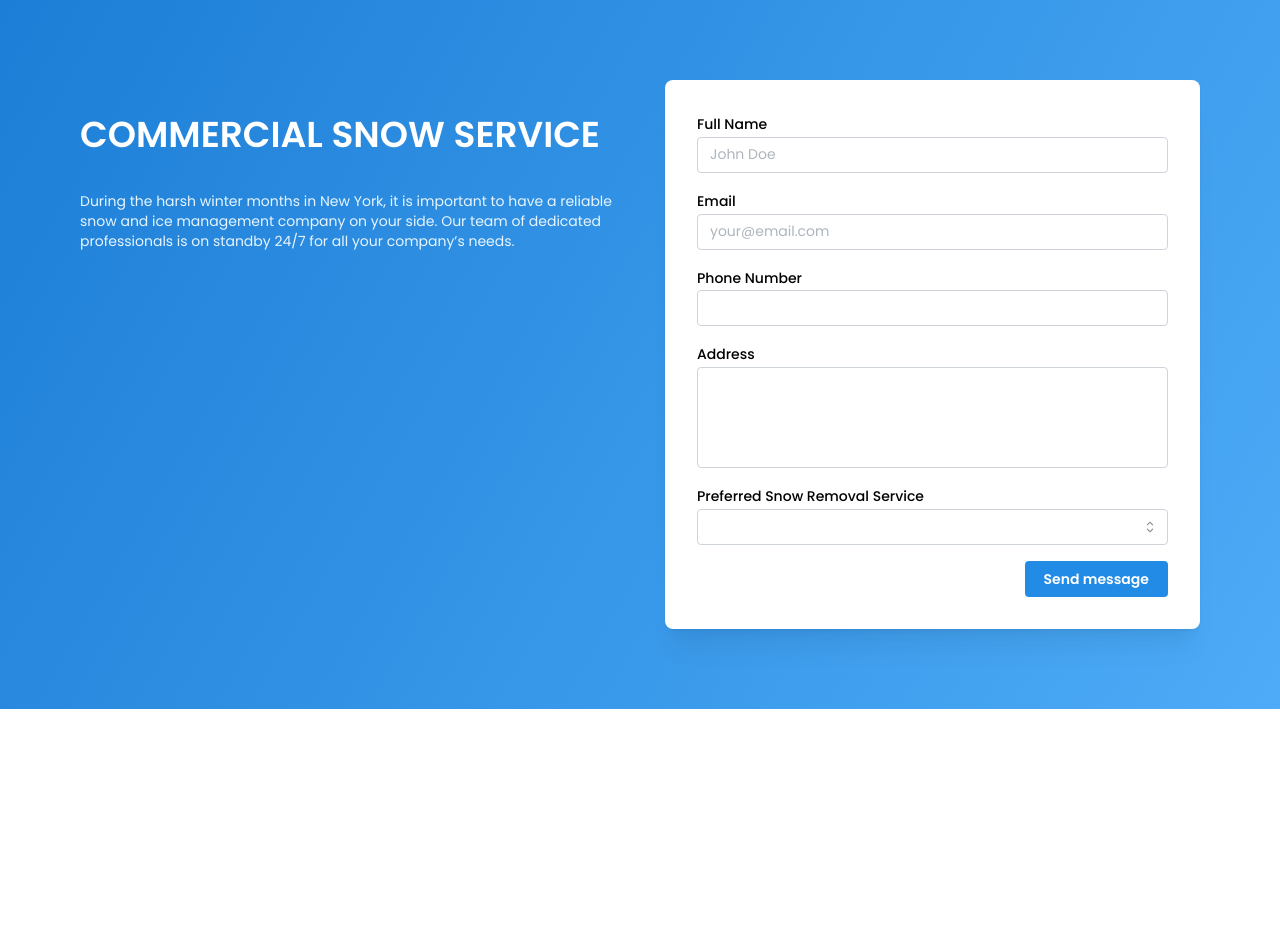
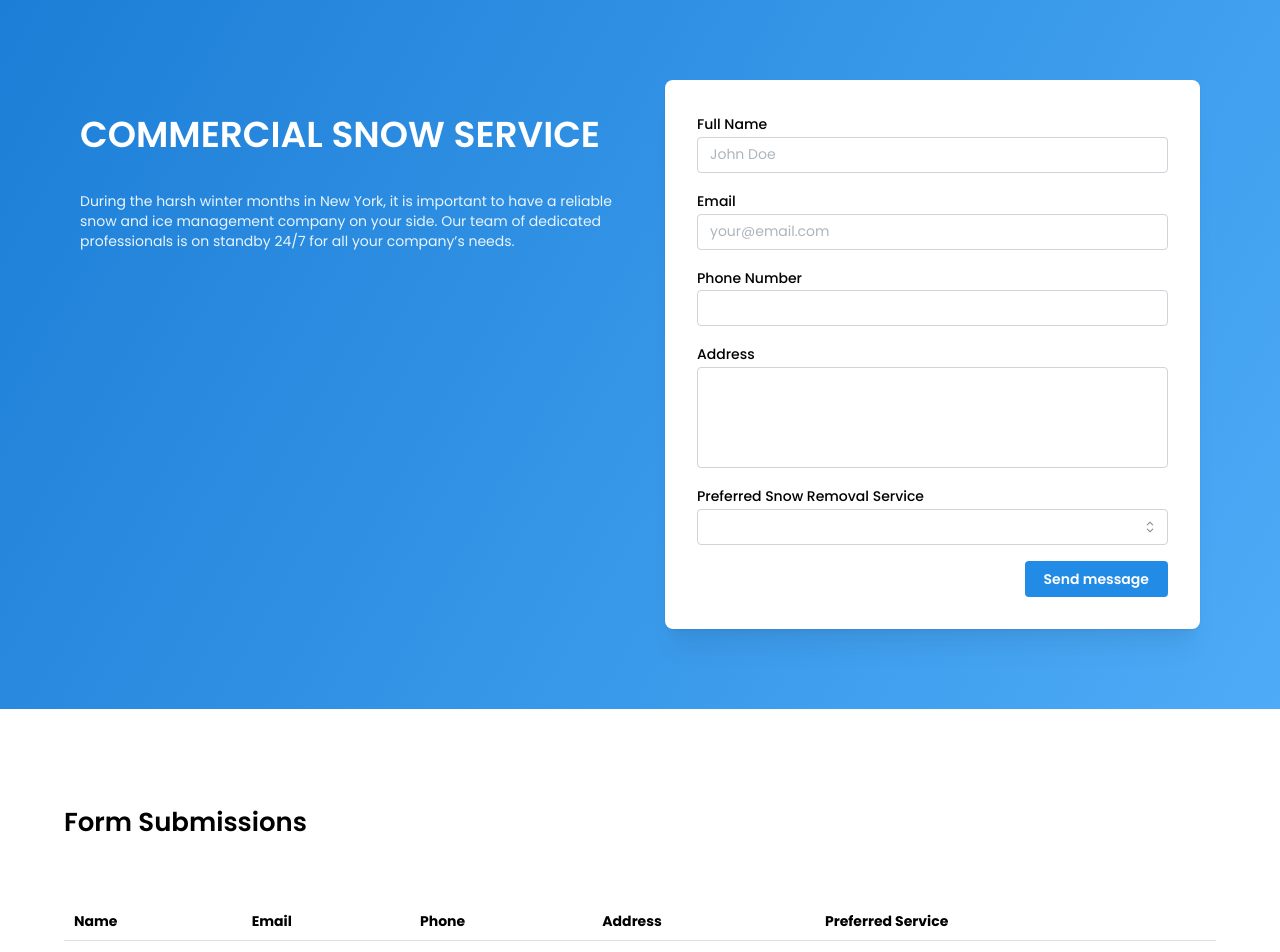
Before and after one commit to renras/hblcareers-assessment, a Next.js app: page / in a window 1280 px wide. Shown: the top 952 px of the page. Before the commit the page ends 800 px from the top, so only its background shows below. Built offline with nearby package versions, Linux system fonts and the light colour scheme.

Commit message:
display form submissions in a table

```diff
--- a/src/pages/index.tsx
+++ b/src/pages/index.tsx
@@ -1,22 +1,49 @@
 import { LeadCapturingForm } from "@/components";
 import { useState } from "react";
 import { Form as LeadFormResponse } from "@/components";
+import { Table, Title } from "@mantine/core";
 
 /**
  TODO:
  - [] mobile responsiveness
+ - [] fix text alignment in two sections
  */
 
 export default function Page() {
   const [responses, setResponses] = useState<LeadFormResponse[]>([]);
 
-  console.log(responses);
+  const responseTableRows = responses.map((response, index) => (
+    <Table.Tr key={index}>
+      <Table.Td>{response.fullName}</Table.Td>
+      <Table.Td>{response.email}</Table.Td>
+      <Table.Td>{response.phone}</Table.Td>
+      <Table.Td>{response.address}</Table.Td>
+      <Table.Td>{response.preferredService}</Table.Td>
+    </Table.Tr>
+  ));
 
   return (
     <div>
       <LeadCapturingForm
         onSubmit={(response) => setResponses((prev) => [...prev, response])}
       />
+      <div className="container pb-16">
+        <Title order={2} className="mt-24">
+          Form Submissions
+        </Title>
+        <Table className="mt-16">
+          <Table.Thead>
+            <Table.Tr>
+              <Table.Th>Name</Table.Th>
+              <Table.Th>Email</Table.Th>
+              <Table.Th>Phone</Table.Th>
+              <Table.Th>Address</Table.Th>
+              <Table.Th>Preferred Service</Table.Th>
+            </Table.Tr>
+          </Table.Thead>
+          <Table.Tbody>{responseTableRows}</Table.Tbody>
+        </Table>
+      </div>
     </div>
   );
 }
```
